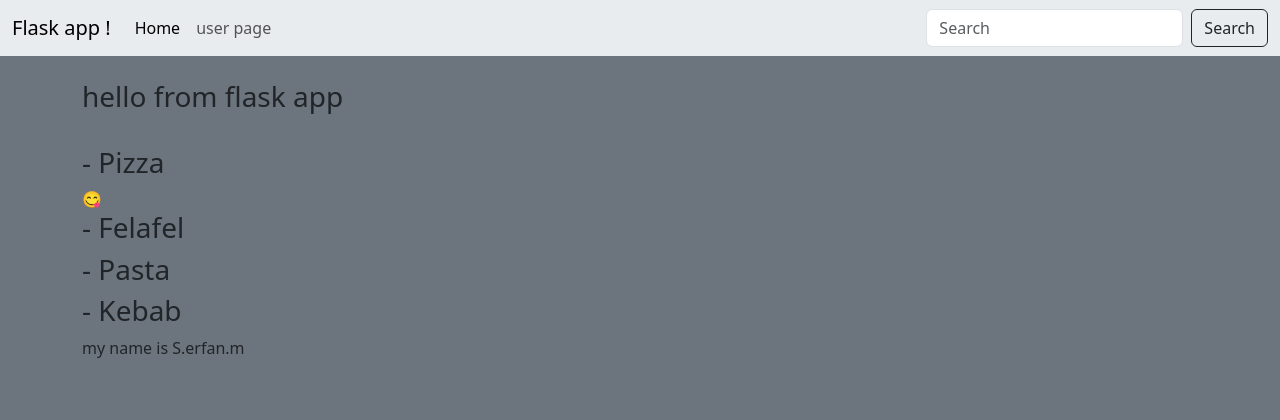
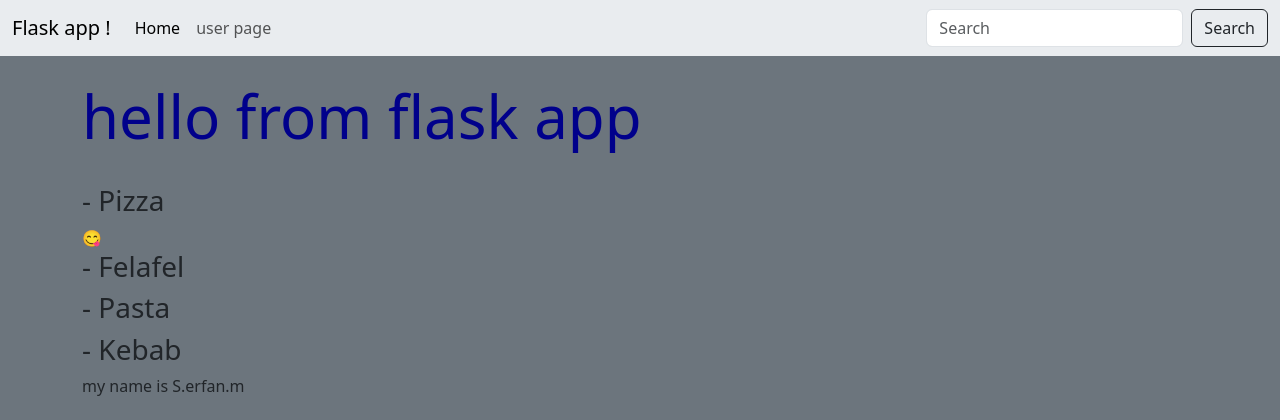
Before and after one commit to s-erfanm/Flask_Friday, a Flask app: page / in a window 1280 px wide. Shown: the top 420 px of the page. Run offline with Flask 3, Linux system fonts and the light colour scheme.

Commit message:
in this stage I crated a static directory and create css , images and js folder that will use later in my flask app . from the style.css I changed the h4 tag in index.html page

```diff
--- /dev/null
+++ b/static/css/style.css
@@ -0,0 +1,4 @@
+h4 {
+    color:darkblue;
+    font-size:60px;
+}
--- a/templates/base.html
+++ b/templates/base.html
@@ -4,7 +4,10 @@
     <meta charset="utf-8">
     <meta name="viewport" content="width=device-width, initial-scale=1">
     <title>hello</title>
-    <link href="https://cdn.jsdelivr.net/npm/bootstrap@5.3.1/dist/css/bootstrap.min.css" rel="stylesheet" integrity="sha384-4bw+/aepP/YC94hEpVNVgiZdgIC5+VKNBQNGCHeKRQN+PtmoHDEXuppvnDJzQIu9" crossorigin="anonymous">
+    <link href="https://cdn.jsdelivr.net/npm/bootstrap@5.3.1/dist/css/bootstrap.min.css"
+          rel="stylesheet" integrity="sha384-4bw+/aepP/YC94hEpVNVgiZdgIC5+VKNBQNGCHeKRQN+PtmoHDEXuppvnDJzQIu9" crossorigin="anonymous">
+
+        <link href="{{ url_for('static', filename='css/style.css')}}" rel="stylesheet">
   </head>
   <body class="bg-secondary">
     {% include 'base/navbar.html' %}
--- a/templates/index.html
+++ b/templates/index.html
@@ -1,6 +1,6 @@
 {% extends 'base.html' %}
     {% block content %}
-        <h3>hello from flask app</h3><br>
+        <h4>hello from flask app</h4><br>
         {%for food in all_foods%}
             <h3> - {{food}} </h3>
                 {%if food == "Pizza":%}
```
Also changed, not shown: static/js/JavaScript.js (added).
